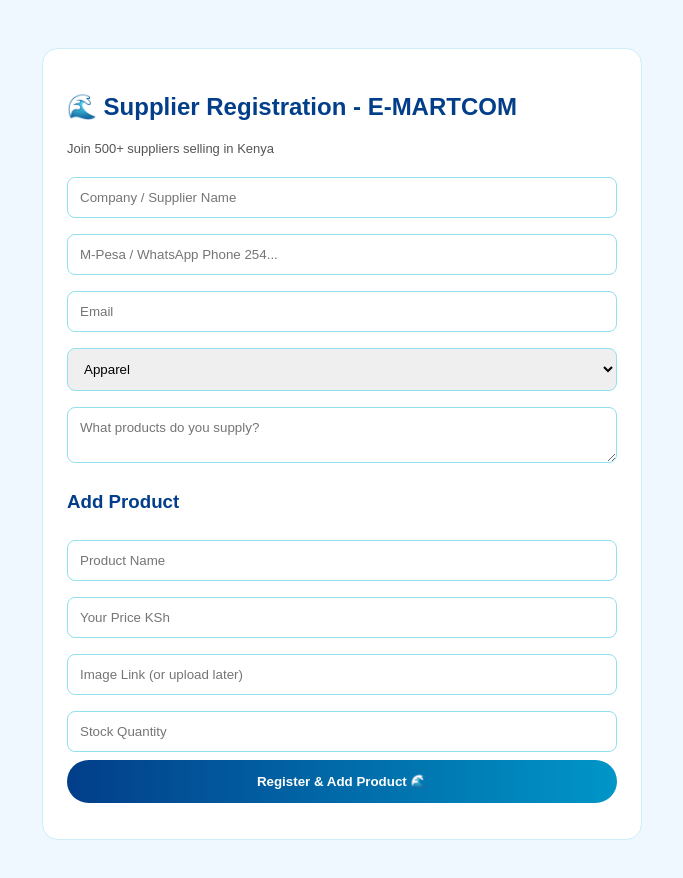
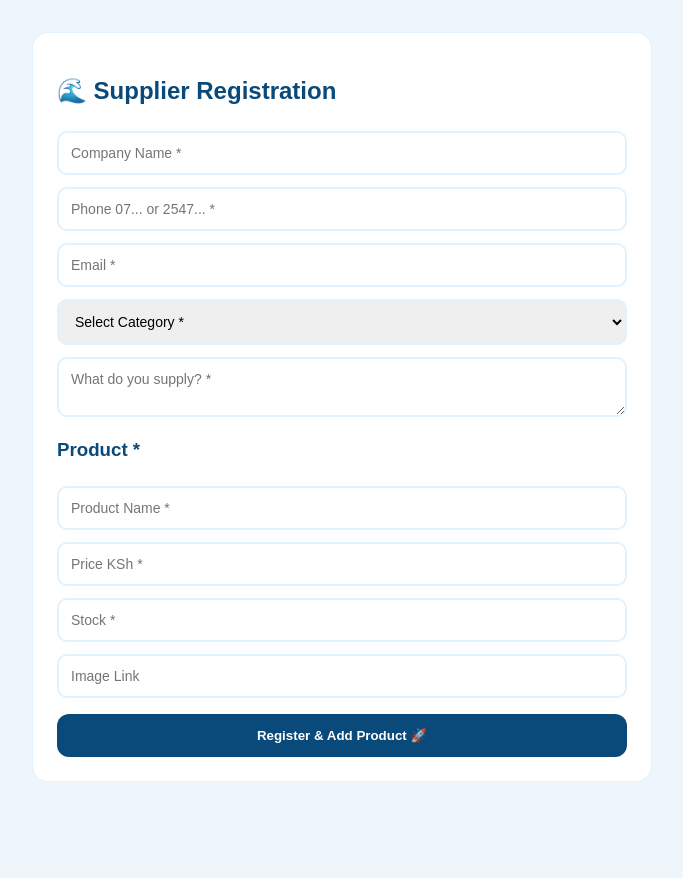
Before and after one commit to e-Martcom/-e-martcom-secure, a website: page public/supplier.html in a window 1280 px wide. Shown: the whole page, without its empty margins (298-981 px from the left). After the commit the page ends 814 px from the top, so only its background shows below. Drawn offline with Linux system fonts and the light colour scheme.

Commit message:
Enhance supplier registration form and validation
Updated the supplier registration form with improved styles and validation. Added error and success messages for better user feedback.

```diff
--- a/public/supplier.html
+++ b/public/supplier.html
@@ -1,28 +1,49 @@
-<!DOCTYPE html><html><head><meta name="viewport" content="width=device-width,initial-scale=1"><title>Supplier - E-MARTCOM</title>
-<style>*{box-sizing:border-box;font-family:Arial}body{background:#f0f8ff;padding:20px} .card{background:#fff;max-width:600px;margin:20px auto;padding:24px;border-radius:16px;border:1px solid #caf0f8} input,textarea,select{width:100%;padding:12px;margin:8px 0;border:1px solid #90e0ef;border-radius:8px} button{background:linear-gradient(90deg,#023e8a,#0096c7);color:#fff;border:none;padding:14px;width:100%;border-radius:24px;font-weight:900}</style></head><body>
-<div class="card"><h2 style="color:#023e8a">🌊 Supplier Registration - E-MARTCOM</h2><p style="font-size:13px;color:#555">Join 500+ suppliers selling in Kenya</p>
-<input id="sName" placeholder="Company / Supplier Name">
-<input id="sPhone" placeholder="M-Pesa / WhatsApp Phone 254...">
-<input id="sEmail" placeholder="Email">
-<select id="sCat"><option>Apparel</option><option>Electronics</option><option>Home & Garden</option><option>Beauty</option><option>Industrial Machinery</option><option>Construction</option><option>Furniture</option><option>Renewable Energy</option><option>All Categories</option></select>
-<textarea id="sDesc" placeholder="What products do you supply?"></textarea>
-<h3 style="margin-top:16px;color:#023e8a">Add Product</h3>
-<input id="pName" placeholder="Product Name">
-<input id="pPrice" type="number" placeholder="Your Price KSh">
-<input id="pImg" placeholder="Image Link (or upload later)">
-<input id="pStock" type="number" placeholder="Stock Quantity">
-<button onclick="registerSupplier()">Register & Add Product 🌊</button>
-<div id="msg" style="margin-top:12px;font-weight:700"></div>
-</div>
+<!DOCTYPE html><html><head><meta charset="utf-8"><meta name="viewport" content="width=device-width,initial-scale=1">
+<title>Supplier - E-MARTCOM</title>
+<style>*{box-sizing:border-box;font-family:Arial}body{background:#eef6fb;padding:12px;margin:0}
+.card{background:#fff;max-width:620px;margin:20px auto;padding:24px;border-radius:16px;border:1px solid #e0f2fe}
+input,textarea,select{width:100%;padding:12px;margin:6px 0;border:2px solid #e0f2fe;border-radius:10px;font-size:14px;outline:none}
+input:focus{border-color:#0a4a7a}
+.btn{width:100%;padding:14px;border:none;border-radius:12px;font-weight:900;cursor:pointer;margin-top:10px;background:#0a4a7a;color:#fff}
+.err{background:#fee2e2;color:#991b1b;padding:10px;border-radius:10px;font-size:12px;display:none}
+.ok{background:#dcfce7;color:#166534;padding:10px;border-radius:10px;font-size:12px;display:none}
+</style></head><body>
+<div class="card"><h2 style="color:#0a4a7a">🌊 Supplier Registration</h2>
+<input id="sName" placeholder="Company Name *">
+<input id="sPhone" placeholder="Phone 07... or 2547... *">
+<input id="sEmail" placeholder="Email *">
+<select id="sCat"><option value="">Select Category *</option><option>Apparel</option><option>Electronics</option><option>Jewelry</option><option>Home</option><option>Beauty</option><option>All</option></select>
+<textarea id="sDesc" placeholder="What do you supply? *"></textarea>
+<h3 style="color:#0a4a7a;margin-top:12px">Product *</h3>
+<input id="pName" placeholder="Product Name *"><input id="pPrice" type="number" placeholder="Price KSh *"><input id="pStock" type="number" placeholder="Stock *"><input id="pImg" placeholder="Image Link">
+<div id="err" class="err"></div><div id="ok" class="ok"></div>
+<button class="btn" onclick="registerSupplier()">Register & Add Product 🚀</button></div>
 <script>
+function norm(p){let x=String(p).replace(/\D/g,''); if(x.startsWith('0'))x='254'+x.slice(1); if(x.startsWith('7'))x='254'+x; return x;}
+function valid(){
+ let e=document.getElementById('err'); e.style.display='none';
+ let sName=sNameEl().trim(), sPh=document.getElementById('sPhone').value.trim(), sEm=document.getElementById('sEmail').value.trim();
+ let cat=document.getElementById('sCat').value, desc=document.getElementById('sDesc').value.trim();
+ let pN=document.getElementById('pName').value.trim(), pP=document.getElementById('pPrice').value, pS=document.getElementById('pStock').value;
+ function sNameEl(){return document.getElementById('sName').value;}
+ if(sName.length<3){e.innerText='❌ Company name min 3'; e.style.display='block'; return null;}
+ let ph=norm(sPh); if(ph.length<12||!ph.startsWith('254')){e.innerText='❌ Phone must be 07... or 2547...'; e.style.display='block'; return null;}
+ if(!sEm.includes('@')){e.innerText='❌ Valid email needed'; e.style.display='block'; return null;}
+ if(!cat){e.innerText='❌ Select category'; e.style.display='block'; return null;}
+ if(desc.length<10){e.innerText='❌ Describe products min 10 chars'; e.style.display='block'; return null;}
+ if(pN.length<3){e.innerText='❌ Product name needed'; e.style.display='block'; return null;}
+ if(parseFloat(pP)<=0){e.innerText='❌ Price >0'; e.style.display='block'; return null;}
+ if(parseInt(pS)<1){e.innerText='❌ Stock >=1'; e.style.display='block'; return null;}
+ return {supplier:{name:sName,phone:ph,email:sEm,category:cat,desc}, product:{name:pN,price:pP,stock:pS,image:document.getElementById('pImg').value.trim()}};
+}
 async function registerSupplier(){
-  let data={
-    supplier:{name:document.getElementById('sName').value, phone:document.getElementById('sPhone').value, email:document.getElementById('sEmail').value, category:document.getElementById('sCat').value, desc:document.getElementById('sDesc').value},
-    product:{name:document.getElementById('pName').value, price:document.getElementById('pPrice').value, image:document.getElementById('pImg').value, stock:document.getElementById('pStock').value}
-  };
-  document.getElementById('msg').innerText='Sending...';
-  let res = await fetch('/api/supplier/register',{method:'POST',headers:{'Content-Type':'application/json'},body:JSON.stringify(data)});
-  let j = await res.json();
-  document.getElementById('msg').innerText = j.ok ? '✅ Success! Admin will approve in 2 hours. Karibu E-MARTCOM!' : '❌ Error';
+ let v=valid(); if(!v)return;
+ let b=document.querySelector('.btn'); b.innerText='⏳ Sending...'; b.disabled=true;
+ try{
+  let r=await fetch('/api/supplier/register',{method:'POST',headers:{'Content-Type':'application/json'},body:JSON.stringify(v)});
+  let j=await r.json();
+  if(j.ok){document.getElementById('ok').innerText='✅ Success! Admin approves in 2h'; document.getElementById('ok').style.display='block'; b.innerText='✅ Registered';}
+  else{throw new Error(j.error);}
+ }catch(e){let er=document.getElementById('err'); er.innerText='❌ '+e.message; er.style.display='block'; b.disabled=false; b.innerText='Register & Add Product 🚀';}
 }
 </script></body></html>
```
